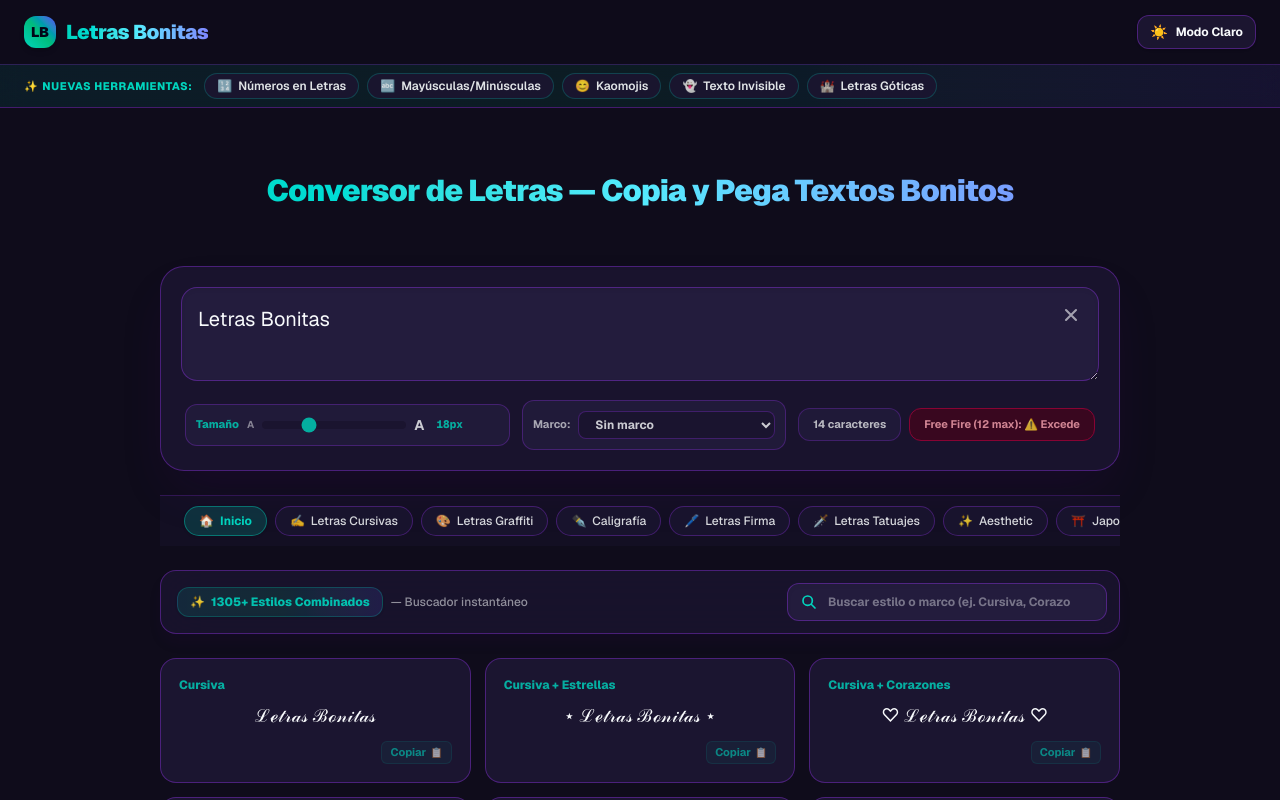
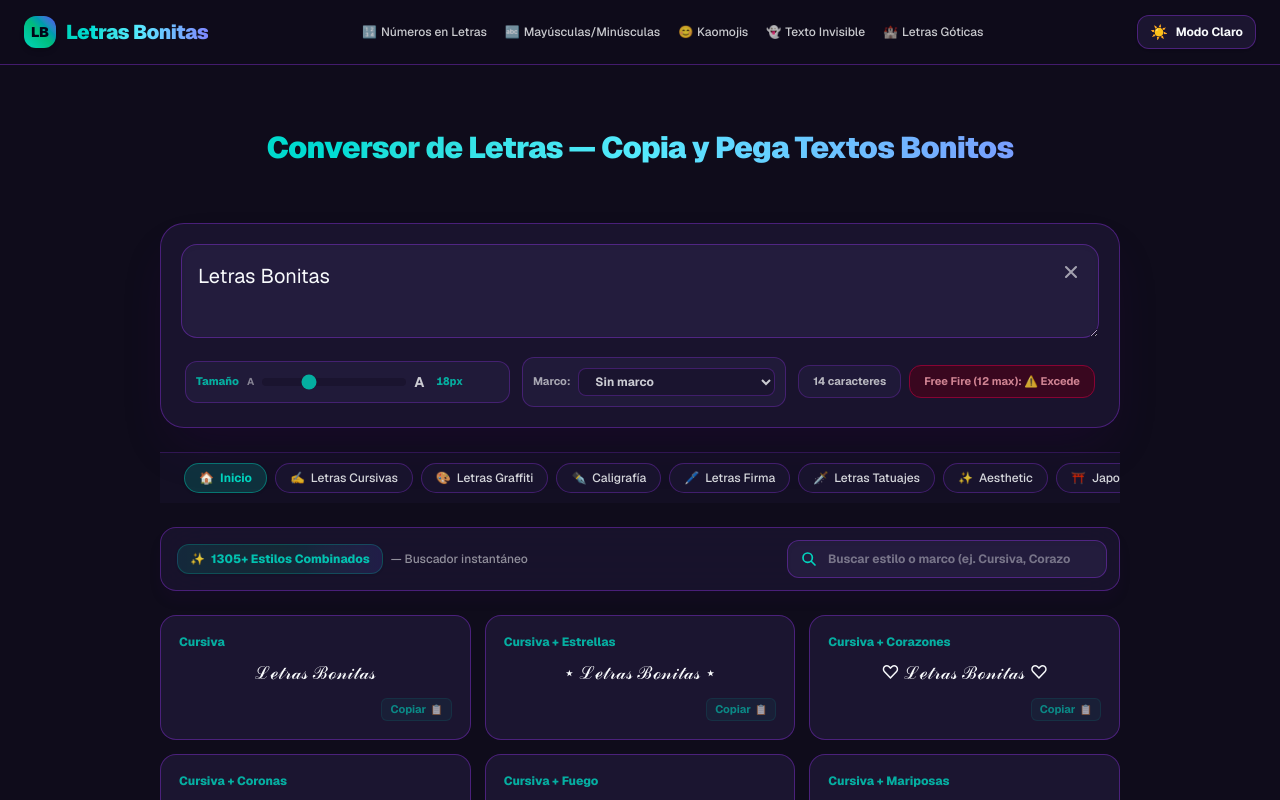
Before and after one commit to ToolWebsite123/Spanish_Letras_Bonitas_Website, a Next.js app: page / in a window 1280 px wide. Shown: the top 800 px of the page. Built offline with nearby package versions, Linux system fonts and the light colour scheme.

Commit message:
Fix Marco dropdown and navbar redesign

```diff
--- a/app/letras-personalizadas/nombres-personalizados/page.tsx
+++ b/app/letras-personalizadas/nombres-personalizados/page.tsx
@@ -16,7 +16,7 @@ export const metadata: Metadata = {
 const nombresFaqs = [
   {
     q: "¿Cómo personalizar mi nombre propio con letras bonitas y símbolos?",
-    a: "Escribe tu nombre de pila o apodo en el conversor dinámico superior. El sistema generará automáticamente más de 300 variaciones estilizadas en letras cursivas, góticas, diminutas, encuadradas y adornadas con coronas y alas.",
+    a: "Escribe tu nombre de pila o apodo en el conversor dinámico superior. El sistema generará automáticamente más de 1300 variaciones estilizadas en letras cursivas, góticas, diminutas, encuadradas y adornadas con coronas y alas.",
   },
   {
     q: "¿Puedo usar un nombre personalizado en el Nombre de Usuario de Instagram?",
--- a/app/letras-personalizadas/texto-en-negrita/page.tsx
+++ b/app/letras-personalizadas/texto-en-negrita/page.tsx
@@ -7,7 +7,7 @@ import AlphabetReferenceTable from "@/components/AlphabetReferenceTable";
 import RelatedCategoriesWidget from "@/components/RelatedCategoriesWidget";
 
 export const metadata: Metadata = {
-  title: "Texto en Negrita - Conversor de Letras Negritas para Copiar y Pegar <b>",
+  title: "Texto en Negrita - Conversor de Letras Negritas para Copiar y Pegar",
   description:
     "Convierte texto normal a letras en negrita (Bold Sans, Serif, Italic) para destacar palabras clave en Facebook, Instagram, WhatsApp y TikTok.",
   alternates: {
--- a/app/letras-personalizadas/texto-italico/page.tsx
+++ b/app/letras-personalizadas/texto-italico/page.tsx
@@ -5,7 +5,7 @@ import FaqSection from "@/components/FaqSection";
 import AlphabetReferenceTable from "@/components/AlphabetReferenceTable";
 
 export const metadata: Metadata = {
-  title: "Texto Itálico - Conversor de Letras Inclinadas e Itálicas <i>",
+  title: "Texto Itálico - Conversor de Letras Inclinadas e Itálicas",
   description:
     "Convierte texto normal a letras itálicas (Italic Sans, Italic Serif y Bold Italic) para destacar palabras y citas en redes sociales.",
   alternates: {
--- /dev/null
+++ b/app/robots.ts
@@ -0,0 +1,14 @@
+import type { MetadataRoute } from "next";
+
+// TODO: update this to the real purchased domain before deploying to Vercel
+const BASE_URL = "https://letrasbonitas.com";
+
+export default function robots(): MetadataRoute.Robots {
+  return {
+    rules: {
+      userAgent: "*",
+      allow: "/",
+    },
+    sitemap: `${BASE_URL}/sitemap.xml`,
+  };
+}
--- a/components/Converter.tsx
+++ b/components/Converter.tsx
@@ -294,7 +294,9 @@ export default function Converter({
                 combo.baseStyle.map,
                 combo.baseStyle.id
               );
-              const styledText = combo.decorator
+              const styledText = selectedDecorator
+                ? selectedDecorator.wrap(rawStyledText)
+                : combo.decorator
                 ? combo.decorator.wrap(rawStyledText)
                 : rawStyledText;
               const isCopied = copiedId === combo.id;
--- a/components/NavBar.tsx
+++ b/components/NavBar.tsx
@@ -1,6 +1,6 @@
 "use client";
 
-import { useState } from "react";
+import { useState, useEffect } from "react";
 import Link from "next/link";
 import { usePathname } from "next/navigation";
 
@@ -34,7 +34,7 @@ const navPills: NavPill[] = [
   { label: "Nombres Personalizados", href: "/letras-personalizadas/nombres-personalizados", icon: "🏷️" },
 ];
 
-const newToolsPills: NavPill[] = [
+const mainHeaderTools: NavPill[] = [
   { label: "Números en Letras", href: "/letras-personalizadas/numeros-en-letras", icon: "🔢" },
   { label: "Mayúsculas/Minúsculas", href: "/letras-personalizadas/mayusculas-minusculas", icon: "🔤" },
   { label: "Kaomojis", href: "/simbolos-aesthetic/kaomojis", icon: "😊" },
@@ -69,46 +69,19 @@ export function CategoryNav() {
   );
 }
 
-export function NewToolsNav() {
-  const pathname = usePathname();
-  return (
-    <div className="w-full border-t border-[var(--border-color)]/60 bg-gradient-to-r from-teal-500/10 via-emerald-500/10 to-indigo-500/10 backdrop-blur-md">
-      <div className="max-w-7xl mx-auto px-4 sm:px-6 py-2 flex items-center gap-2 overflow-x-auto no-scrollbar scroll-smooth">
-        <span className="text-[11px] font-extrabold uppercase tracking-wider text-teal-600 dark:text-teal-400 shrink-0 mr-1 flex items-center gap-1">
-          <span>✨</span> Nuevas Herramientas:
-        </span>
-        {newToolsPills.map((pill) => {
-          const isActive = pathname === pill.href;
-          return (
-            <Link
-              key={pill.href}
-              href={pill.href}
-              className={`whitespace-nowrap px-3 py-1 rounded-full text-xs transition-all flex items-center gap-1.5 shrink-0 ${
-                isActive
-                  ? "bg-teal-500/30 text-teal-800 dark:text-teal-300 border border-teal-500/60 font-bold shadow-sm"
-                  : "bg-[var(--card-bg)] text-[var(--foreground)] opacity-90 border border-teal-500/30 hover:border-teal-500/60 hover:text-teal-700 dark:hover:text-teal-400 font-semibold"
-              }`}
-            >
-              <span>{pill.icon}</span>
-              <span>{pill.label}</span>
-            </Link>
-          );
-        })}
-      </div>
-    </div>
-  );
+interface NavBarProps {
+  showCategoryNav?: boolean;
 }
 
-interface NavBarProps {
-  showCategoryNav?: boolean;
-  showNewToolsNav?: boolean;
-}
+export default function NavBar({ showCategoryNav = true }: NavBarProps) {
+  const pathname = usePathname();
+  const [theme, setTheme] = useState<"dark" | "light">("dark");
 
-export default function NavBar({ showCategoryNav = true, showNewToolsNav = true }: NavBarProps) {
-  const [theme, setTheme] = useState<"dark" | "light">(() => {
-    if (typeof document === "undefined") return "dark";
-    return (document.documentElement.getAttribute("data-theme") as "dark" | "light") || "dark";
-  });
+  useEffect(() => {
+    const currentTheme = (document.documentElement.getAttribute("data-theme") as "dark" | "light") || "dark";
+    // eslint-disable-next-line react-hooks/set-state-in-effect -- reading theme from DOM/localStorage on mount is a required exception, cannot be known during SSR
+    setTheme(currentTheme);
+  }, []);
 
   const toggleTheme = () => {
     const nextTheme = theme === "light" ? "dark" : "light";
@@ -123,9 +96,9 @@ export default function NavBar({ showCategoryNav = true, showNewToolsNav = true
 
   return (
     <header className="sticky top-0 z-50 w-full bg-[var(--background)]/95 backdrop-blur-xl border-b border-[var(--border-color)] transition-colors">
-      {/* Top Header: Brand Logo & Theme Toggle */}
-      <div className="max-w-7xl mx-auto px-4 sm:px-6 flex items-center justify-between h-14 sm:h-16">
-        <Link href="/" className="flex items-center gap-2.5 group cursor-pointer">
+      {/* Top Header: Brand Logo, Main Tools Links & Theme Toggle */}
+      <div className="max-w-7xl mx-auto px-4 sm:px-6 flex items-center justify-between h-14 sm:h-16 gap-3 sm:gap-4">
+        <Link href="/" className="flex items-center gap-2.5 group cursor-pointer shrink-0">
           <div className="w-8 h-8 rounded-xl bg-gradient-to-tr from-teal-600 via-emerald-600 to-indigo-600 dark:from-teal-400 dark:via-emerald-500 dark:to-indigo-600 flex items-center justify-center text-slate-950 font-black text-sm shadow-md group-hover:scale-105 transition-transform">
             LB
           </div>
@@ -134,11 +107,32 @@ export default function NavBar({ showCategoryNav = true, showNewToolsNav = true
           </span>
         </Link>
 
+        {/* 5 Plain Text Header Links */}
+        <nav className="flex items-center gap-3 sm:gap-4.5 overflow-x-auto no-scrollbar scroll-smooth py-1 px-1">
+          {mainHeaderTools.map((tool) => {
+            const isActive = pathname === tool.href;
+            return (
+              <Link
+                key={tool.href}
+                href={tool.href}
+                className={`whitespace-nowrap text-xs font-medium transition-colors flex items-center gap-1 shrink-0 ${
+                  isActive
+                    ? "text-teal-600 dark:text-teal-400 font-bold"
+                    : "text-[var(--foreground)] opacity-80 hover:opacity-100 hover:text-teal-600 dark:hover:text-teal-400"
+                }`}
+              >
+                <span>{tool.icon}</span>
+                <span>{tool.label}</span>
+              </Link>
+            );
+          })}
+        </nav>
+
         {/* Theme Toggle Button */}
         <button
           onClick={toggleTheme}
           aria-label="Toggle Theme"
-          className="px-3 py-1.5 rounded-xl bg-[var(--card-bg)] border border-[var(--border-color)] text-[var(--foreground)] hover:border-teal-500/40 transition-colors flex items-center gap-2 text-xs font-bold shadow-sm cursor-pointer"
+          className="px-3 py-1.5 rounded-xl bg-[var(--card-bg)] border border-[var(--border-color)] text-[var(--foreground)] hover:border-teal-500/40 transition-colors flex items-center gap-2 text-xs font-bold shadow-sm cursor-pointer shrink-0"
         >
           {theme === "dark" ? (
             <>
@@ -150,15 +144,12 @@ export default function NavBar({ showCategoryNav = true, showNewToolsNav = true
               <span className="text-indigo-400 text-sm">🌙</span>
               <span className="hidden sm:inline">Modo Oscuro</span>
             </>
-          ) }
+          )}
         </button>
       </div>
 
       {/* Flat, Horizontal, Scrollable Pill Filter Bar */}
       {showCategoryNav && <CategoryNav />}
-
-      {/* Separate New Tools Row */}
-      {showNewToolsNav && <NewToolsNav />}
     </header>
   );
 }
--- a/components/ThemeScript.tsx
+++ /dev/null
@@ -1,21 +0,0 @@
-export default function ThemeScript() {
-  const themeInitializerScript = `
-    (function() {
-      try {
-        var savedTheme = localStorage.getItem('theme');
-        var theme = savedTheme || 'dark';
-        document.documentElement.setAttribute('data-theme', theme);
-      } catch (e) {
-        document.documentElement.setAttribute('data-theme', 'dark');
-      }
-    })();
-  `;
-
-  return (
-    <script
-      dangerouslySetInnerHTML={{
-        __html: themeInitializerScript,
-      }}
-    />
-  );
-}
```
Also changed, not shown: app/layout.tsx (+21 -6 lines), app/sitemap.ts (added, +42 -0 lines).
